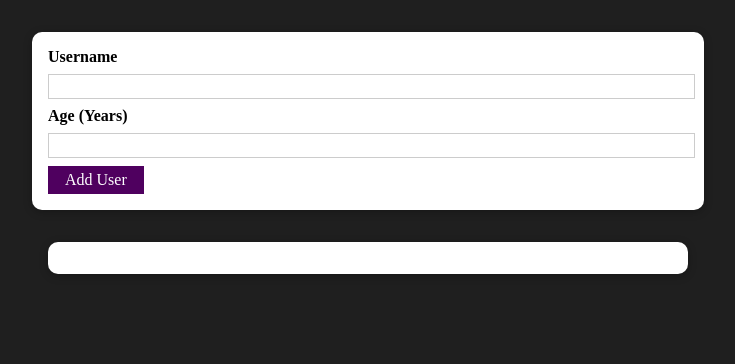
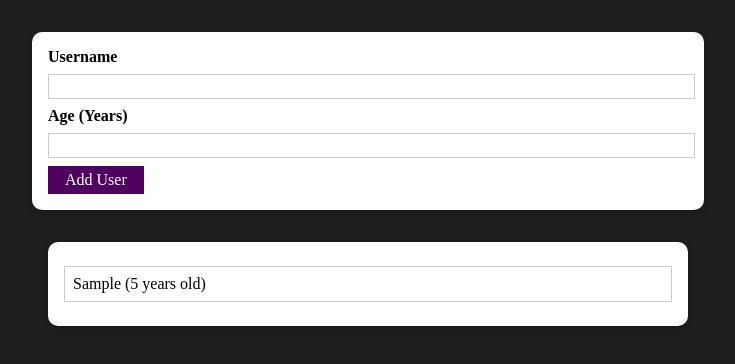
Before and after one commit to RailMazgutov/react-course, a React (Create React App) app in the folder users-list/: page / in a window 1280 px wide. Both pictures are taken after typing "Sample", "5" into the empty fields and a click on the button "Add User". Shown: the top 364 px of the page, without its empty margins (272-1007 px from the left). Built offline with nearby package versions, Linux system fonts and the light colour scheme; the HTML template or start-up script is replaced by a standard one.

Commit message:
feat: users list state

```diff
--- a/users-list/src/App.js
+++ b/users-list/src/App.js
@@ -8,9 +8,13 @@ import UsersList from "./components/Users/UsersList";
 function App() {
   const [users, setUsers] = useState([]);
 
+  const addUserHandler = (user) => {
+    setUsers(prevUsers => [...prevUsers, user]);
+  };
+
   return (
     <div>
-      <AddUser />
+      <AddUser onAddUser={addUserHandler}/>
       <UsersList users={users}/>
     </div>
   );
--- a/users-list/src/components/Users/AddUser.js
+++ b/users-list/src/components/Users/AddUser.js
@@ -16,7 +16,7 @@ const AddUser = (props) => {
         if (enteredUsername.trim().length === 0) {
             return;
         }
-        console.log(enteredUsername, enteredAge);
+        props.onAddUser({name: enteredUsername, age: enteredAge, id:Math.random.toString()});
         setEnteredUsername('');
         setEnteredAge('');
     };
--- a/users-list/src/components/Users/UsersList.js
+++ b/users-list/src/components/Users/UsersList.js
@@ -7,7 +7,7 @@ const UsersList = (props) => {
         <Card className={styles.users}>
             <ul>
                 {props.users.map(user => (
-                    <li>
+                    <li key={user.id}>
                         {user.name} ({user.age} years old)
                     </li>
                 ))}
```
